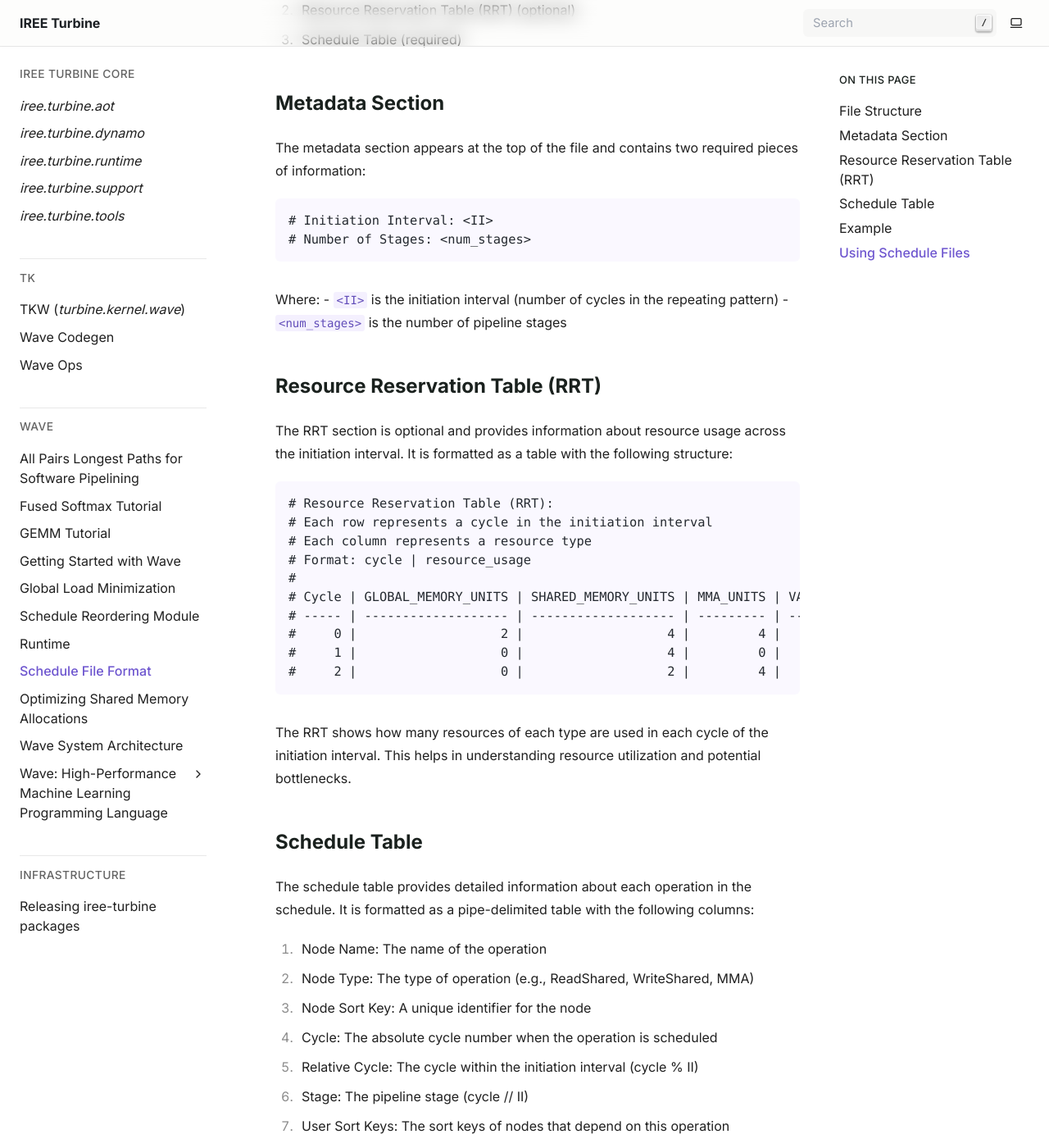
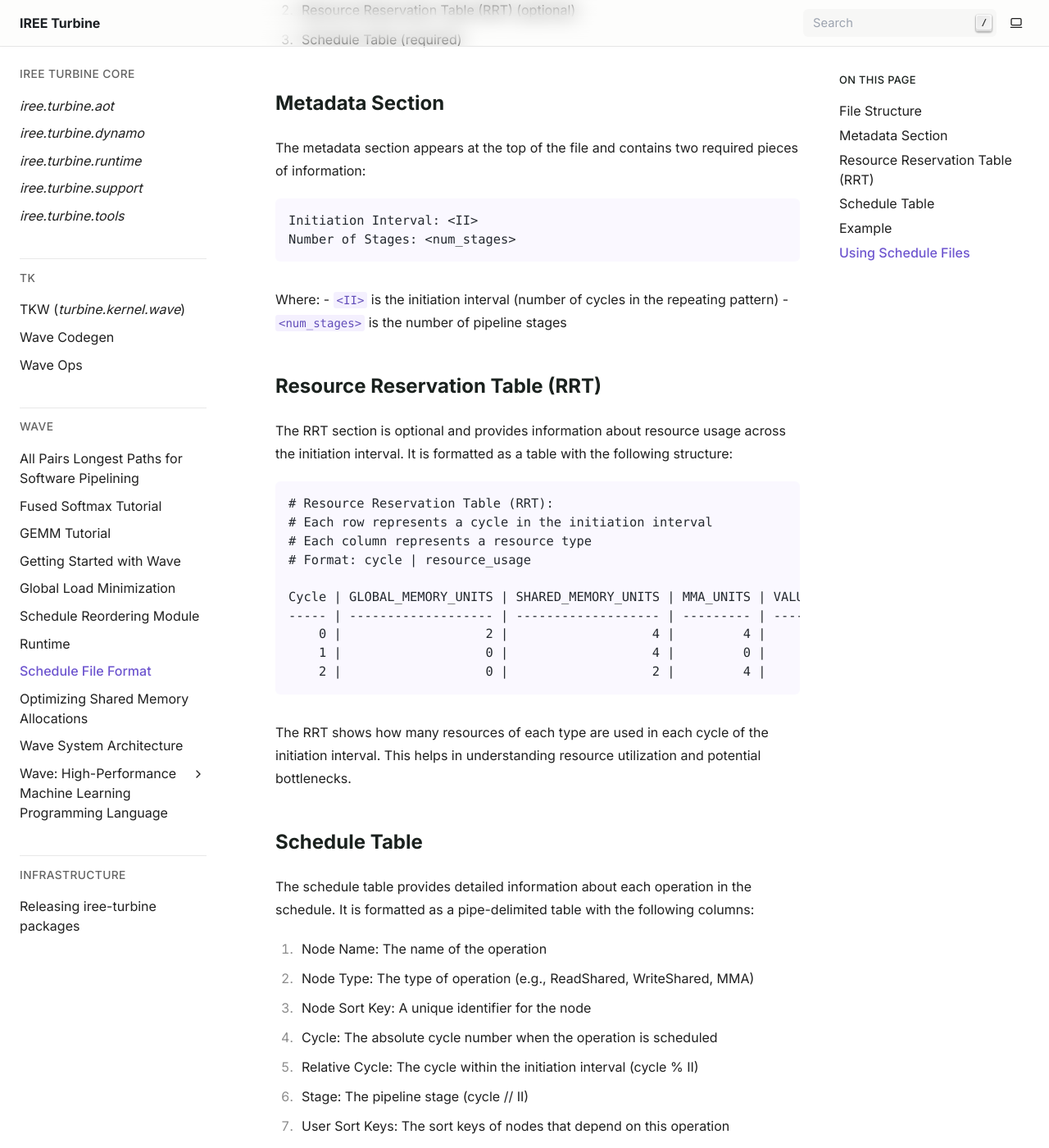
Before and after one commit to iree-org/iree-turbine, a Sphinx documentation site: the page built from docs/wave/schedule.rst, in a window 1280 px wide and 1400 px high, scrolled down 434 px. Shown: the whole window at 82% size. Built offline with Sphinx 7.4.7, drawn with Linux system fonts in a browser that asks for light colours; some of the changed text lies outside the part shown.

Commit message:
Address comments #2
Signed-off-by: Harsh Menon <harsh@nod-labs.com>

```diff
--- a/docs/wave/schedule.rst
+++ b/docs/wave/schedule.rst
@@ -19,8 +19,8 @@
 
 .. code-block:: text
 
-    # Initiation Interval: <II>
-    # Number of Stages: <num_stages>
+    Initiation Interval: <II>
+    Number of Stages: <num_stages>
 
 Where:
 - ``<II>`` is the initiation interval (number of cycles in the repeating pattern)
@@ -37,12 +37,12 @@
     # Each row represents a cycle in the initiation interval
     # Each column represents a resource type
     # Format: cycle | resource_usage
-    #
-    # Cycle | GLOBAL_MEMORY_UNITS | SHARED_MEMORY_UNITS | MMA_UNITS | VALU_UNITS | SHUFFLE_UNITS
-    # ----- | ------------------- | ------------------- | --------- | ---------- | -------------
-    #     0 |                   2 |                   4 |         4 |          0 |             0
-    #     1 |                   0 |                   4 |         0 |          0 |             0
-    #     2 |                   0 |                   2 |         4 |          0 |             0
+
+    Cycle | GLOBAL_MEMORY_UNITS | SHARED_MEMORY_UNITS | MMA_UNITS | VALU_UNITS | SHUFFLE_UNITS
+    ----- | ------------------- | ------------------- | --------- | ---------- | -------------
+        0 |                   2 |                   4 |         4 |          0 |             0
+        1 |                   0 |                   4 |         0 |          0 |             0
+        2 |                   0 |                   2 |         4 |          0 |             0
 
 The RRT shows how many resources of each type are used in each cycle of the initiation interval. This helps in understanding resource utilization and potential bottlenecks.
 
@@ -66,19 +66,19 @@
 
 .. code-block:: text
 
-    # Initiation Interval: 3
-    # Number of Stages: 3
+    Initiation Interval: 3
+    Number of Stages: 3
 
     # Resource Reservation Table (RRT):
     # Each row represents a cycle in the initiation interval
     # Each column represents a resource type
     # Format: cycle | resource_usage
-    #
-    # Cycle | GLOBAL_MEMORY_UNITS | SHARED_MEMORY_UNITS | MMA_UNITS | VALU_UNITS | SHUFFLE_UNITS
-    # ----- | ------------------- | ------------------- | --------- | ---------- | -------------
-    #     0 |                   2 |                   4 |         4 |          0 |             0
-    #     1 |                   0 |                   4 |         0 |          0 |             0
-    #     2 |                   0 |                   2 |         4 |          0 |             0
+
+    Cycle | GLOBAL_MEMORY_UNITS | SHARED_MEMORY_UNITS | MMA_UNITS | VALU_UNITS | SHUFFLE_UNITS
+    ----- | ------------------- | ------------------- | --------- | ---------- | -------------
+        0 |                   2 |                   4 |         4 |          0 |             0
+        1 |                   0 |                   4 |         0 |          0 |             0
+        2 |                   0 |                   2 |         4 |          0 |             0
 
     Node Name                   | Node Type     | Node Sort Key   | Cycle   | Relative Cycle   | Stage   | User Sort Keys
     --------------------------- | ------------- | --------------- | ------- | ---------------- | ------- | ----------------------------
```
Also changed, not shown: 1 other file.
